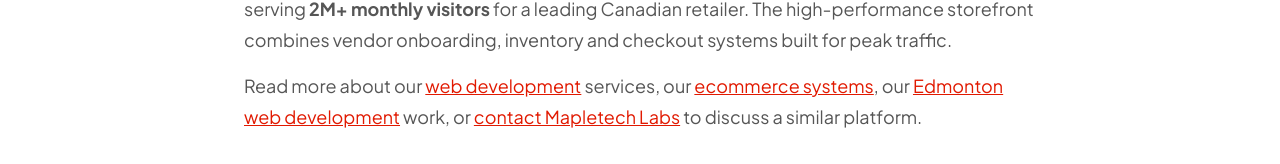
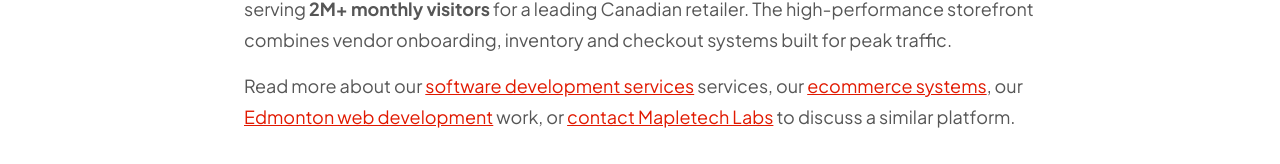
Before and after one commit to Ramanmakkar1/MapletechlabsRed, a Next.js app: page /case-studies/ecommerce-platform in a window 1280 px wide. Shown: the part 132-296 px from the top of the page. Built offline with nearby package versions, Linux system fonts and the light colour scheme; no server answers.

Commit message:
autopilot: Strengthen the ecommerce case study for indexing
Task #17608, written by morph/morph-dsv41flash.

```diff
--- a/src/app/case-studies/ecommerce-platform/page.tsx
+++ b/src/app/case-studies/ecommerce-platform/page.tsx
@@ -89,8 +89,8 @@ export default function Page() {
         </p>
         <p style={{ fontSize: 18, color: 'var(--muted)', lineHeight: 1.7 }}>
           Read more about our{' '}
-          <Link href="/services/web-development" style={{ color: 'var(--brand)', textDecoration: 'underline' }}>
-            web development
+          <Link href="/services/software-development" style={{ color: 'var(--brand)', textDecoration: 'underline' }}>
+            software development services
           </Link>{' '}
           services, our{' '}
           <Link href="/services/web-development/ecommerce-systems" style={{ color: 'var(--brand)', textDecoration: 'underline' }}>
```
